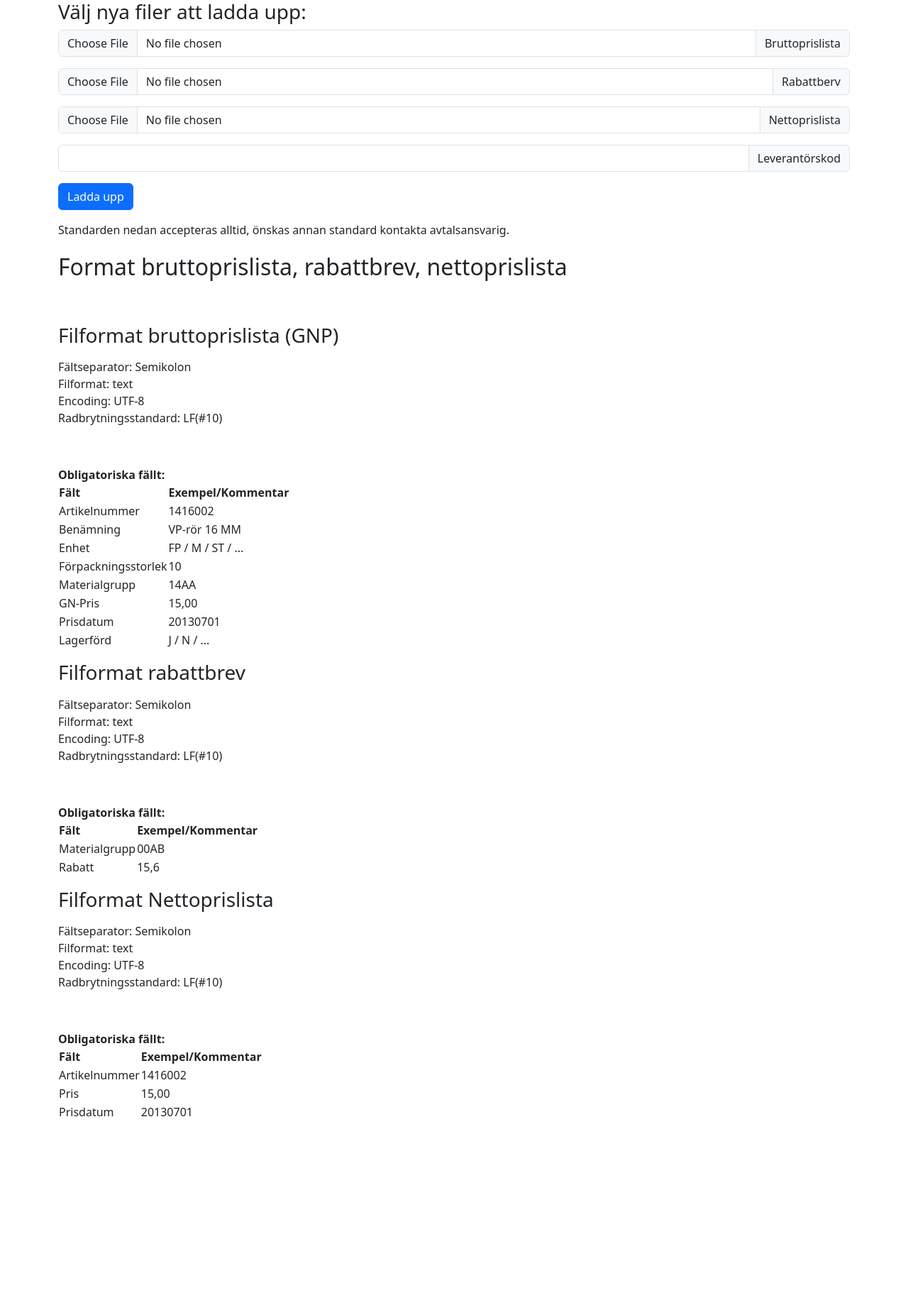
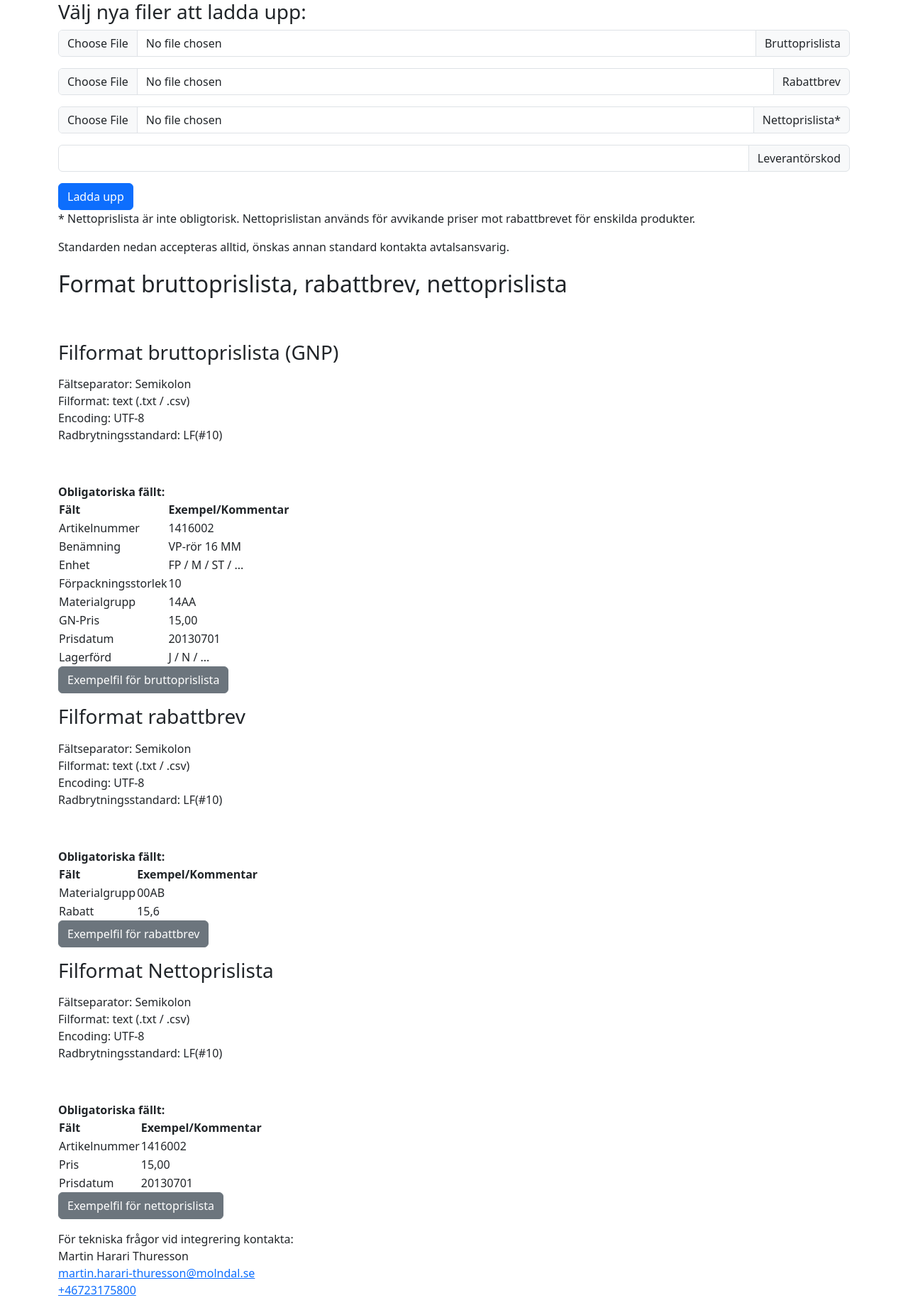
Before and after one commit to thuma/SEG-Compare, a PHP site: page /prisfiler/update.php in a window 1280 px wide. Shown: the whole page at 71% size. Before the commit the page ends 1573 px from the top, so only its background shows below. Run offline with PHP 8.4, Linux system fonts and the light colour scheme.

Commit message:
Usage info update and BOM removal

```diff
--- /dev/null
+++ b/prisfiler/exempel/bruttoprislista.csv
@@ -0,0 +1,5 @@
+Artikelnummer;Benämning;Enhet;Förpackningsstorlek;Materialgrupp;GN-Pris;Prisdatum;Lagerförd
+3730569;LAMPTRYCKE PLAST INFÄLLD GUL;ST;1;37SCB;316,00;20250701;J
+3730571;TRYCKE VIT INFÄLLD TRYCKKNAPP;ST;1;37SCB;149,00;20250701;N
+3730572;TRYCKE SVART INFÄLLD TRYCKKNAP;ST;1;37SCB;149,00;20250701;N
+3730573;TRYCKE GRÖN INFÄLLD TRYCKKNAPP;ST;1;37SCB;149,00;20250701;J
--- a/prisfiler/import.php
+++ b/prisfiler/import.php
@@ -122,6 +122,7 @@ function uppdatera_brutto($lev){
         $headers = fgetcsv($handle, 1000, ";");
         $ordnad = array();
         $rubriker = array("Artikelnummer","Benämning","Enhet","Förpackningsstorlek","Materialgrupp","GN-Pris","Prisdatum","Lagerförd");
+        $headers[0] = str_replace("\xEF\xBB\xBF",'',$headers[0]);
         foreach($rubriker as $rubrik){
             $kollumn = array_search($rubrik, $headers);
             if($kollumn === false){
@@ -169,6 +170,7 @@ function uppdatera_rabatt($lev){
         $headers = fgetcsv($handle, 1000, ";");
         $ordnad = array();
         $rubriker = array("Materialgrupp","Rabatt");
+        $headers[0] = str_replace("\xEF\xBB\xBF",'',$headers[0]);
         foreach($rubriker as $rubrik){
             $kollumn = array_search($rubrik, $headers);
             if($kollumn === false){
@@ -180,11 +182,6 @@ function uppdatera_rabatt($lev){
         while (($data = fgetcsv($handle, 1000, ";")) !== FALSE) {
             $Materialgrupp = $data[$ordnad["Materialgrupp"]];
             $Rabatt = str_replace(",", ".",$data[$ordnad["Rabatt"]]);
-            if(
-                str_contains($Rabatt,',') === false
-            ){
-                $Rabatt = ((float)$Rabatt) / 10;
-            }
             try {
                 $stmt->execute();
             } catch (Exception $e) {
@@ -217,6 +214,7 @@ function uppdatera_netto($lev){
         $headers = fgetcsv($handle, 1000, ";");
         $ordnad = array();
         $rubriker = array("Artikelnummer","Pris","Prisdatum");
+        $headers[0] = str_replace("\xEF\xBB\xBF",'',$headers[0]);
         foreach($rubriker as $rubrik){
             $kollumn = array_search($rubrik, $headers);
             if($kollumn === false){
--- a/prisfiler/update.php
+++ b/prisfiler/update.php
@@ -68,11 +68,11 @@ if(isset($_POST["submit"]) && isset($_POST['kod'])) {
             </div>
             <div class="input-group mb-3">
                 <input type="file" class="form-control" name="rabattbrev" id="rabattbrev">
-                <span class="input-group-text">Rabattberv</span>
+                <span class="input-group-text">Rabattbrev</span>
             </div>
             <div class="input-group mb-3">
                 <input type="file" class="form-control" name="nettoprislista" id="nettoprislista">
-                <span class="input-group-text">Nettoprislista</span>
+                <span class="input-group-text">Nettoprislista*</span>
             </div>
             <div class="input-group mb-3">
                 <input type="text" class="form-control" name="kod" id="kod">
@@ -81,18 +81,18 @@ if(isset($_POST["submit"]) && isset($_POST['kod'])) {
             <input class="btn btn-primary" type="submit" value="Ladda upp" name="submit">
             </form>
             <p>
-
+            * Nettoprislista är inte obligtorisk. Nettoprislistan används för avvikande priser mot rabattbrevet för enskilda produkter.
             </p>
             <div>
             <p>
-            Standarden nedan accepteras alltid, önskas annan standard kontakta avtalsansvarig.
+            Standarden nedan accepteras alltid, önskas annan standard kontakta avtalsansvarig. <br>
             </p>
                 <p><span style="font-size: xx-large;">Format bruttoprislista, rabattbrev, nettoprislista</span></p>
                 <p>&nbsp;</p>
                 <p><h3>Filformat bruttoprislista (GNP)</h3></p>
                 <p>
                 Fältseparator: Semikolon<br>
-                Filformat: text<br>
+                Filformat: text (.txt / .csv)<br>
                 Encoding: UTF-8<br>
                 Radbrytningsstandard: LF(#10)</p>
                 <p>&nbsp;</p>
@@ -137,12 +137,13 @@ if(isset($_POST["submit"]) && isset($_POST['kod'])) {
                     </tr>
                     </tbody>
                 </table>
+                <a href="exempel/bruttoprislista.csv" class="btn btn-secondary">Exempelfil för bruttoprislista</a>
                 </p>
 
                 <p><h3>Filformat rabattbrev</h3></p>
                 <p>
                 Fältseparator: Semikolon<br>
-                Filformat: text<br>
+                Filformat: text (.txt / .csv)<br>
                 Encoding: UTF-8<br>
                 Radbrytningsstandard: LF(#10)</p>
                 <p>&nbsp;</p>
@@ -163,11 +164,12 @@ if(isset($_POST["submit"]) && isset($_POST['kod'])) {
                     </tr>
                     </tbody>
                 </table>
+                <a href="exempel/rabattbrev.csv" class="btn btn-secondary">Exempelfil för rabattbrev</a>
                 </p>
                 <p><h3>Filformat Nettoprislista</h3></p>
                 <p>
                 Fältseparator: Semikolon<br>
-                Filformat: text<br>
+                Filformat: text (.txt / .csv)<br>
                 Encoding: UTF-8<br>
                 Radbrytningsstandard: LF(#10)</p>
                 <p>&nbsp;</p>
@@ -192,9 +194,15 @@ if(isset($_POST["submit"]) && isset($_POST['kod'])) {
                     </tr>
                     </tbody>
                 </table>
+                <a href="exempel/nettoprislista.csv" class="btn btn-secondary">Exempelfil för nettoprislista</a>
                 </p>
-                <p>&nbsp;</p>
-                </div>
+            </div>
+            <p>
+            För tekniska frågor vid integrering kontakta: <br>
+            Martin Harari Thuresson<br>
+            <a href="mailto:martin.harari-thuresson@molndal.se">martin.harari-thuresson@molndal.se</a><br>
+            <a href="tel:+46723175800">+46723175800</a>
+            </p>
         </div>
     </body>
 </html>
```
Also changed, not shown: index.php (+13 -4 lines), prisfiler/exempel/nettoprislista.csv (added, +8 -0 lines), prisfiler/exempel/rabattbrev.csv (added, +10 -0 lines).
